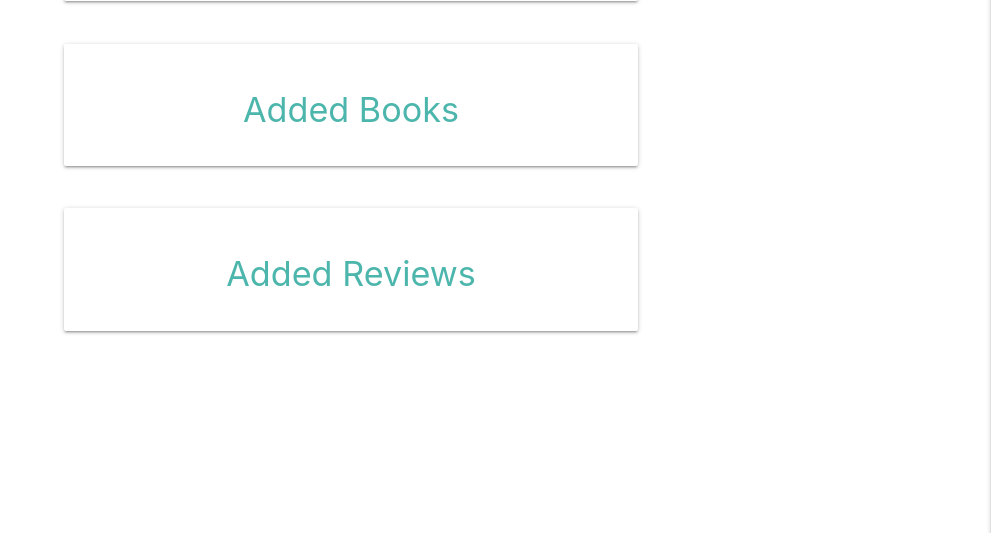
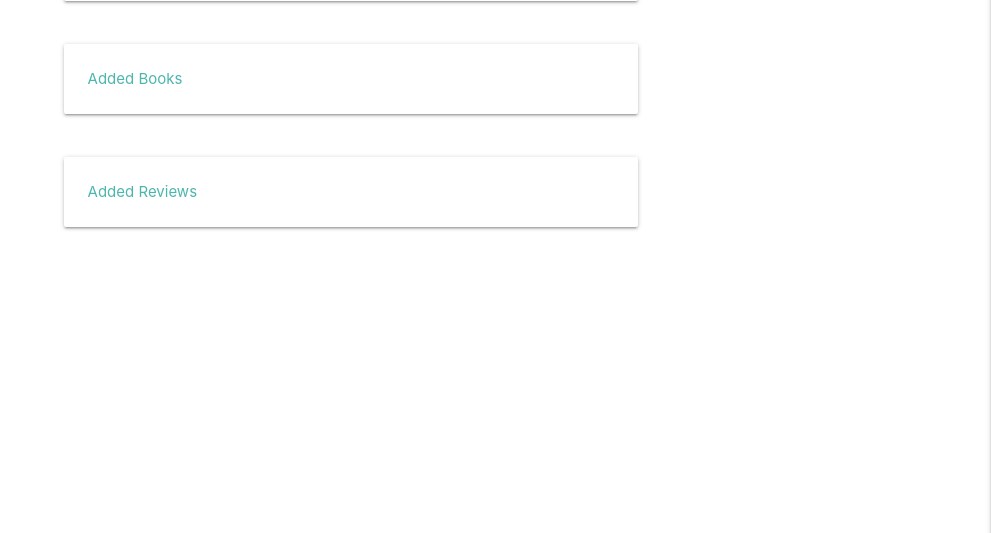
Before and after one commit to Code-Institute-Submissions/Leoney-book_AprResub, a Flask app: template templates/profile.html in a window 1280 px wide. Shown: the part 213-746 px from the top of the page, without its empty margins (289-1280 px from the left). Run offline with Flask 2, Linux system fonts and the light colour scheme; the template is opened without the code that fills it, so the values that code supplies are empty; the visitor is signed in with stand-in values (Sample User, id 1); some libraries are stand-ins or nearby versions.

Commit message:
Add change user profile headings

```diff
--- a/templates/profile.html
+++ b/templates/profile.html
@@ -13,18 +13,18 @@
     <div class="row">
         <div class="col s12 m8 offset-m2">
             <div class="card-panel">
-                <h4 class="center-align teal-text text-lighten-2">
+                <span class="card-title center-align teal-text text-lighten-2">
                     Added Books
-                </h4>
+                </span>
             </div>
         </div>
     </div>
     <div class="row">
         <div class="col s12 m8 offset-m2">
             <div class="card-panel">
-                <h4 class="center-align teal-text text-lighten-2">
+                <span class="card-title center-align teal-text text-lighten-2">
                     Added Reviews
-                </h4>
+                </span>
             </div>
         </div>
     </div>
```
